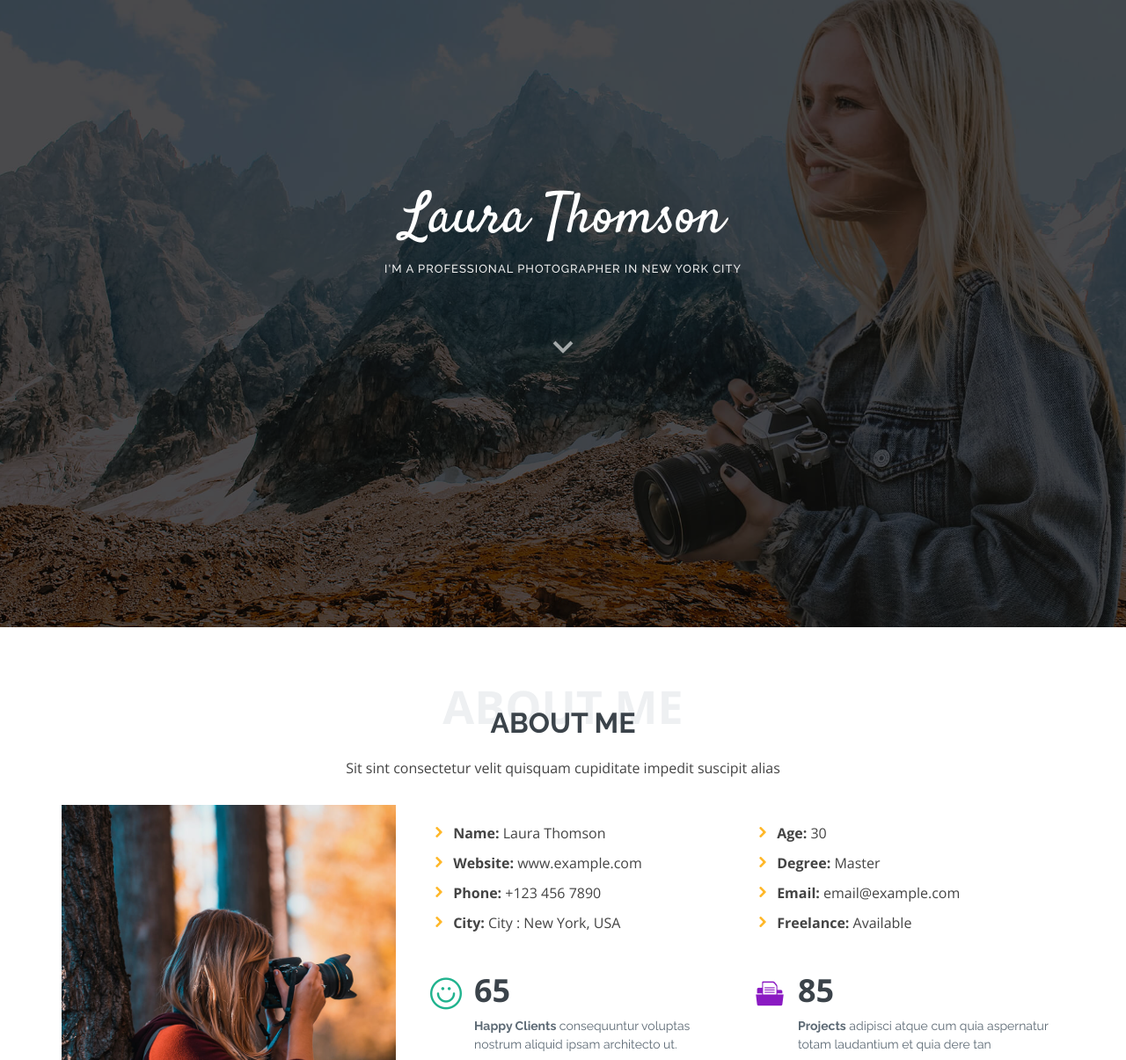
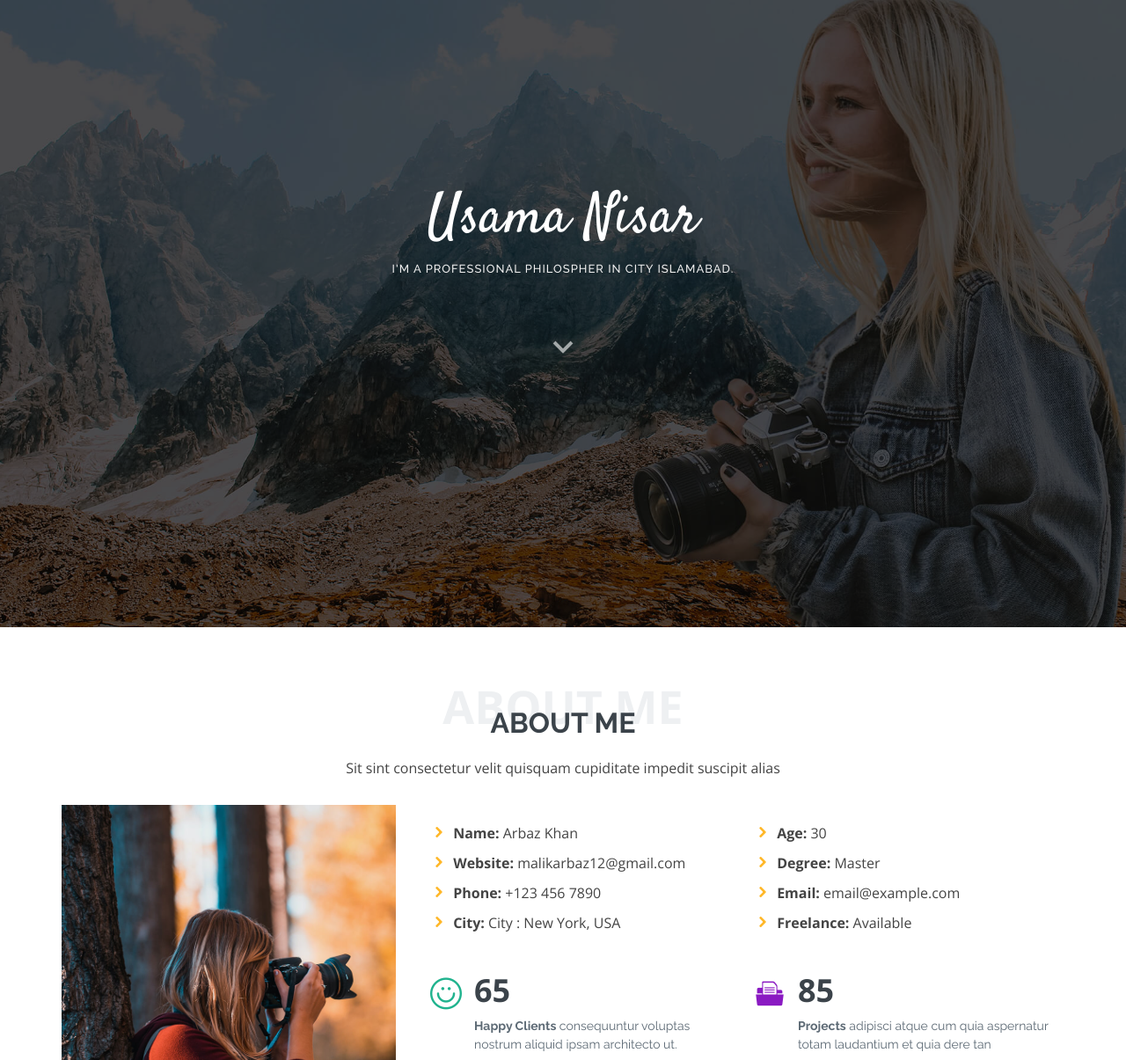
Before and after one commit to malikarbaz/laura, a plain HTML site: page index.html in a window 1280 px wide. Shown: the part 87-1292 px from the top of the page at 88% size. Drawn offline with nearby package versions, Linux system fonts and the light colour scheme.

Commit message:
Update index.html

```diff
--- a/index.html
+++ b/index.html
@@ -56,8 +56,8 @@
   <!-- ======= Hero Section ======= -->
   <section id="hero">
     <div class="hero-container">
-      <h1>Laura Thomson</h1>
-      <h2>I'm a Professional Photographer In New York City</h2>
+      <h1>Usama Nisar</h1>
+      <h2>I'm a Professional Philospher in City Islamabad.</h2>
       <a href="#about" class="btn-scroll scrollto" title="Scroll Down"><i class="bx bx-chevron-down"></i></a>
     </div>
   </section><!-- End Hero -->
@@ -81,8 +81,8 @@
               <div class="row">
                 <div class="col-lg-6">
                   <ul>
-                    <li><i class="icofont-rounded-right"></i> <strong>Name:</strong> Laura Thomson</li>
-                    <li><i class="icofont-rounded-right"></i> <strong>Website:</strong> www.example.com</li>
+                    <li><i class="icofont-rounded-right"></i> <strong>Name:</strong> Arbaz Khan</li>
+                    <li><i class="icofont-rounded-right"></i> <strong>Website:</strong> malikarbaz12@gmail.com</li>
                     <li><i class="icofont-rounded-right"></i> <strong>Phone:</strong> +123 456 7890</li>
                     <li><i class="icofont-rounded-right"></i> <strong>City:</strong> City : New York, USA</li>
                   </ul>
```
